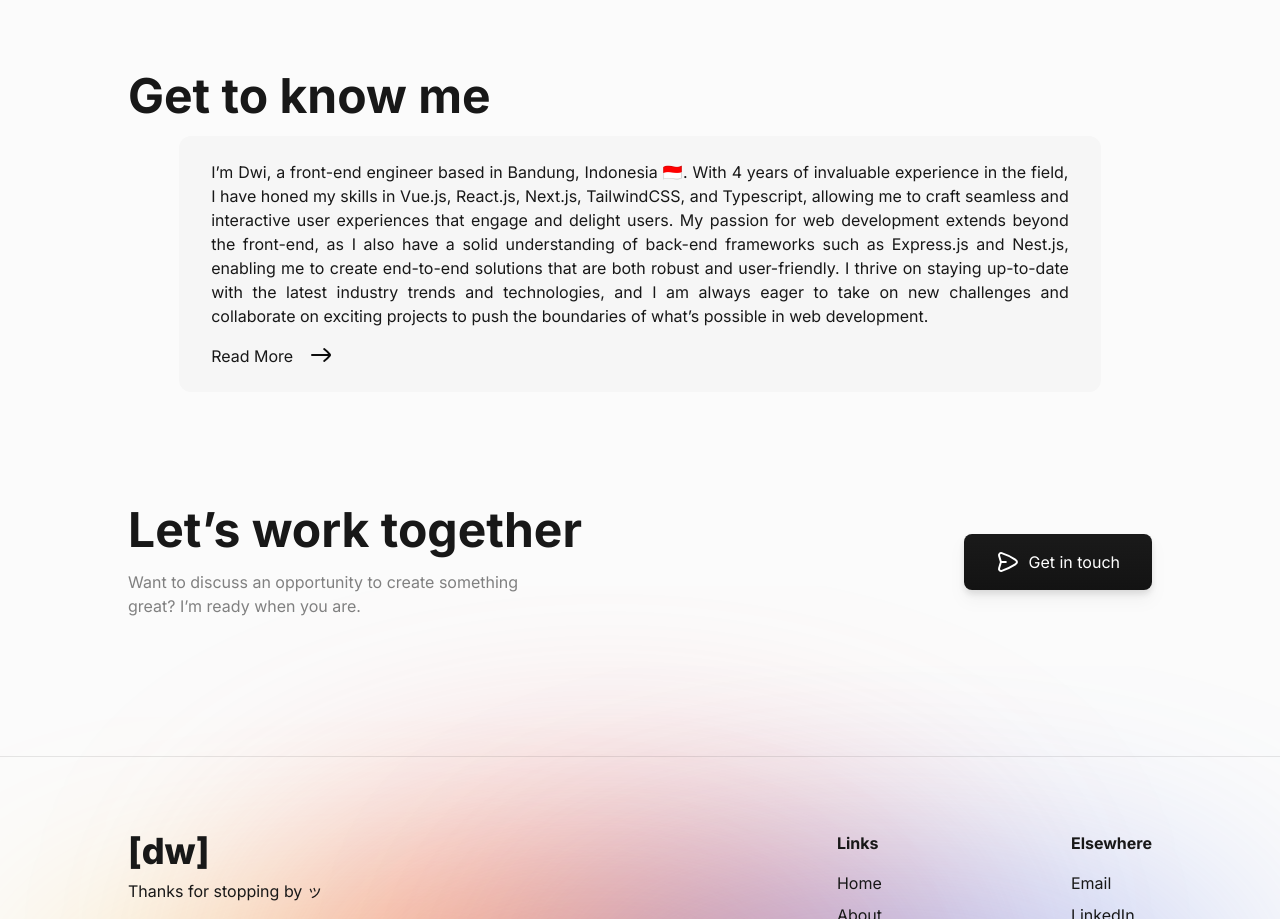
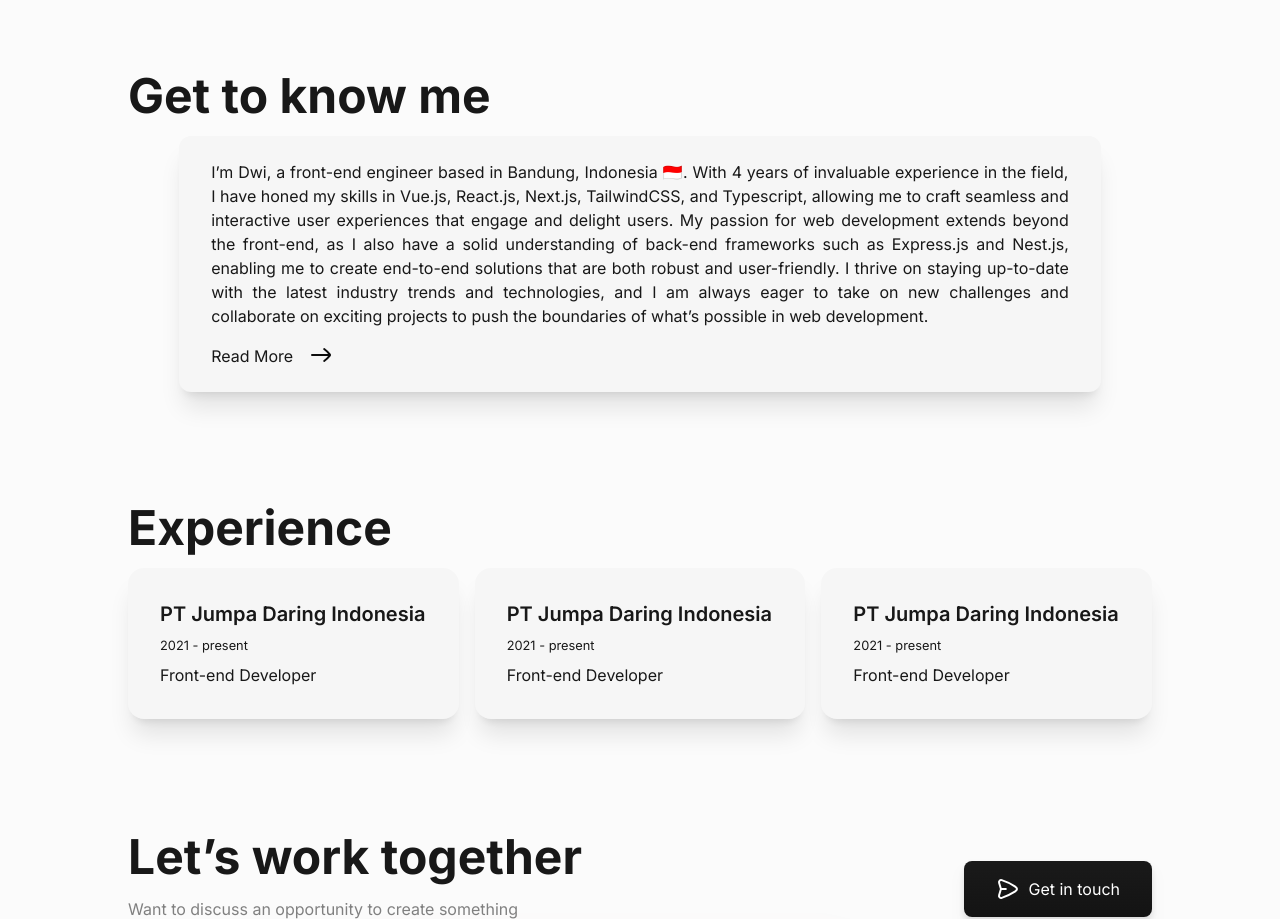
Before and after one commit to dwirizkyfitriana/portfolio, a Next.js app: page / in a window 1280 px wide. Shown: the part 1740-2659 px from the top of the page. Built offline with nearby package versions, Linux system fonts and the light colour scheme.

Commit message:
feat(experience): add experience section

```diff
--- a/app/page.tsx
+++ b/app/page.tsx
@@ -1,5 +1,6 @@
 import About from '@/components/molecules/About'
 import Contact from '@/components/molecules/Contact'
+import Experience from '@/components/organism/Experience'
 import Hero from '@/components/organism/Hero'
 import SelectedWorks from '@/components/organism/SelectedWorks'
 
@@ -9,6 +10,7 @@ export default function Home() {
       <Hero />
       <SelectedWorks />
       <About />
+      <Experience />
       <Contact />
     </main>
   )
--- a/components/molecules/About.tsx
+++ b/components/molecules/About.tsx
@@ -6,7 +6,7 @@ const About = () => {
     <div className='flex flex-col justify-start w-full mt-28 gap-4'>
       <h1 className='font-bold text-3xl md:text-5xl'>Get to know me</h1>
       <div className='flex w-full justify-center'>
-        <div className=' bg-light-bg dark:bg-dark-bg rounded-xl py-6 px-8 w-[90%] text-justify'>
+        <div className=' bg-light-bg dark:bg-dark-bg rounded-xl py-6 px-8 w-[90%] text-justify shadow-xl'>
           <p>
             I’m Dwi, a front-end engineer based in Bandung, Indonesia 🇮🇩. With 4 years of invaluable
             experience in the field, I have honed my skills in Vue.js, React.js, Next.js,
--- /dev/null
+++ b/components/molecules/ExperienceCard.tsx
@@ -0,0 +1,13 @@
+const ExperienceCard = () => {
+  return (
+    <div className='card w-96 bg-light-bg dark:bg-dark-bg shadow-xl'>
+      <div className='card-body'>
+        <h2 className='card-title'>PT Jumpa Daring Indonesia</h2>
+        <small>2021 - present</small>
+        <p>Front-end Developer</p>
+      </div>
+    </div>
+  )
+}
+
+export default ExperienceCard
--- /dev/null
+++ b/components/organism/Experience.tsx
@@ -0,0 +1,17 @@
+import React from 'react'
+import ExperienceCard from '../molecules/ExperienceCard'
+
+const Experience = () => {
+  return (
+    <div className='flex flex-col justify-start w-full mt-28 gap-4'>
+      <h1 className='font-bold text-3xl md:text-5xl'>Experience</h1>
+      <div className='flex flex-col md:flex-row gap-4'>
+        <ExperienceCard />
+        <ExperienceCard />
+        <ExperienceCard />
+      </div>
+    </div>
+  )
+}
+
+export default Experience
```
